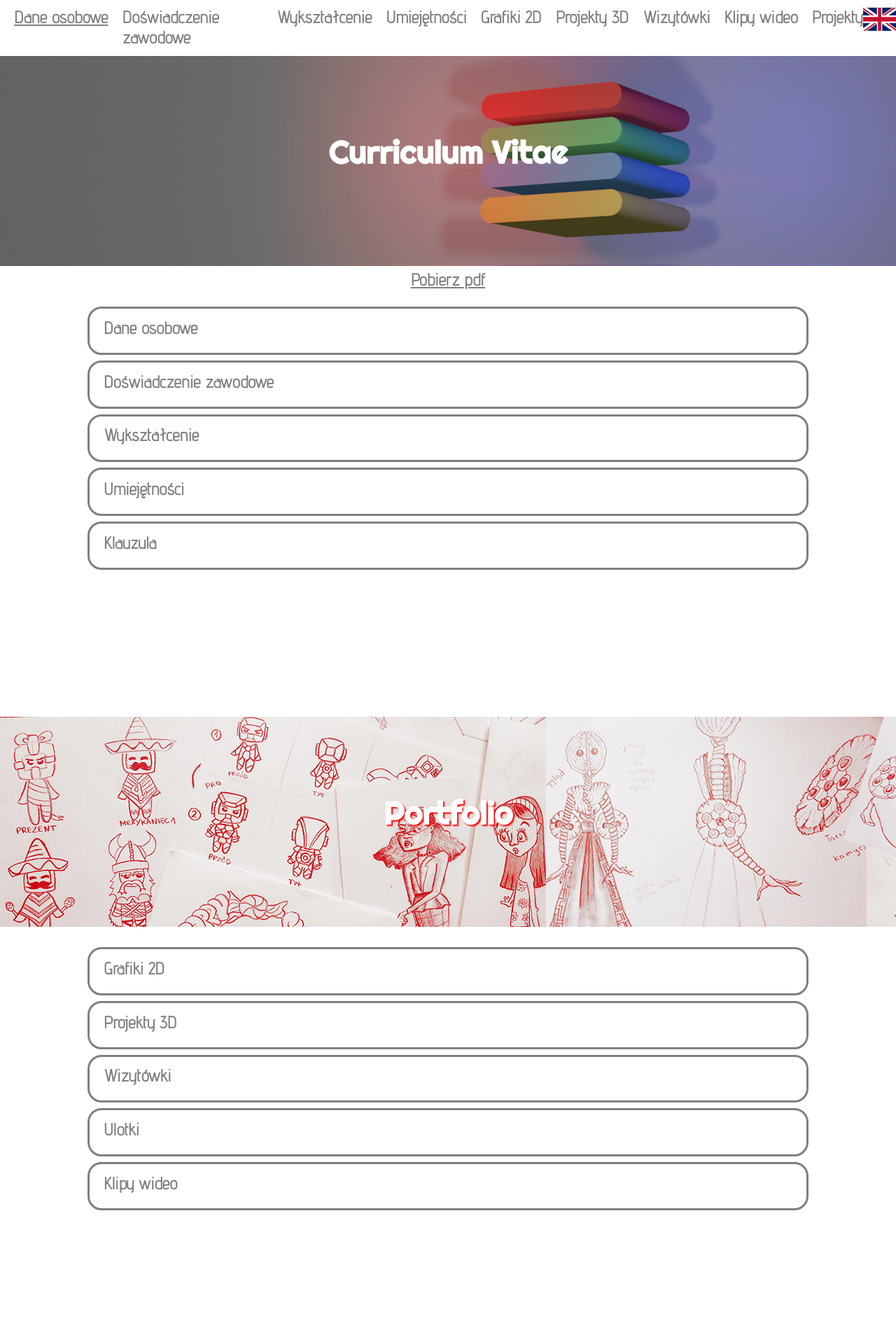
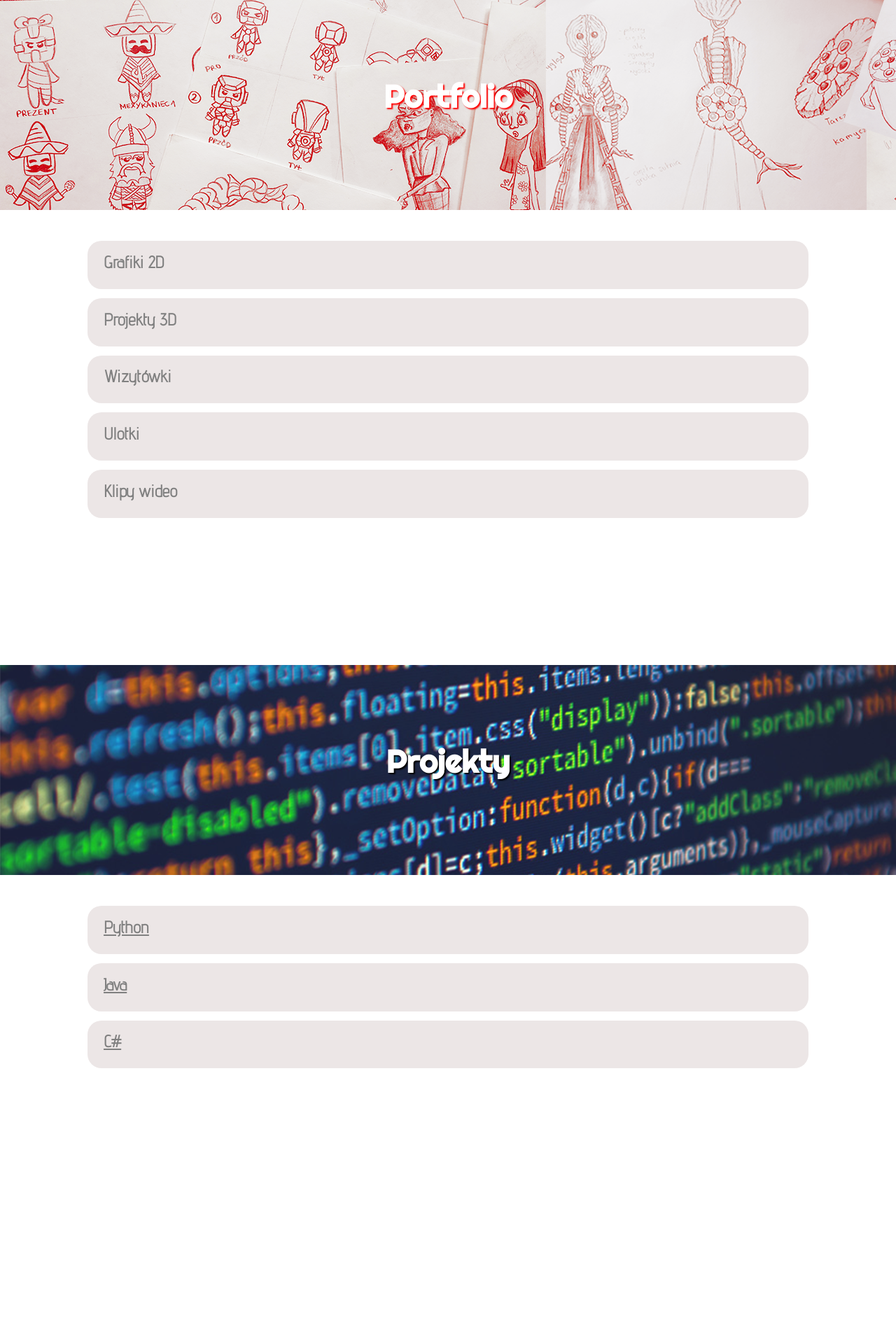
Before and after one commit to KingaNiej/kinganiejadlik.github.io, a PHP site: page / in a window 1280 px wide. Shown: the top 1920 px of the page at 70% size. Run offline with PHP 8.4, Linux system fonts and the light colour scheme.

Commit message:
new style

```diff
--- a/css.css
+++ b/css.css
@@ -98,10 +98,10 @@ h3,h4,h6,h7,h8{color: black;}
     border-style: solid;
     border-width: 3px;
     border-radius: 20px;
-    border-color: gray;
+    border-color: rgba(128, 128, 128, 0);
     margin: 0 auto;
     padding-top: 1%;
-    background-color: white;
+    background-color: rgb(236, 230, 230);
 }
 .panel{
     width: 100%;
@@ -109,8 +109,8 @@ h3,h4,h6,h7,h8{color: black;}
     margin-top: 10px;
     margin-bottom: 5px;
 }
-#panel1{background-image: url("./image/KingaCube.png");}
-#panel2{background-image: url("./image/background2.png"); text-shadow: red 2px 2px 2px;}
+#panel1{background-image: url("./image/KingaCube.png"); margin-bottom: 0;}
+#panel2{background-image: url("./image/background2.png"); text-shadow: red 2px 2px 2px; margin-top: 0;}
 #panel3{background-image: url("./image/tloCode.png"); text-shadow: black 2px 2px 2px;}
 
 #box1:hover{background-color: rgba(90, 152, 225,0.5);}
@@ -134,7 +134,7 @@ h3,h4,h6,h7,h8{color: black;}
 .luka{
     margin: 0 auto;
     width: 80%;
-    height: 8px;
+    height: 13px;
 }
 .bigluka{
     margin: 0 auto;
--- a/index.html
+++ b/index.html
@@ -11,199 +11,6 @@
 <title>Kinga Niejadlik CV</title>
 </head>
 <body>
-
-    <div class="header-grid-conteiner">
-        <a class="header-grid-item" href="#box1"><h2>Dane osobowe</h2></a>
-        <a class="header-grid-item" href="#box3"><h2>Doświadczenie zawodowe</h2></a>
-        <a class="header-grid-item" href="#box5"><h2>Wykształcenie</h2></a>
-        <a class="header-grid-item" href="#box7"><h2>Umiejętności</h2></a>
-        <a class="header-grid-item" href="#box13"><h2>Grafiki 2D</h2></a>
-        <a class="header-grid-item" href="#box15"><h2>Projekty 3D</h2></a>
-        <a class="header-grid-item" href="#box17"><h2>Wizytówki</h2></a>
-        <a class="header-grid-item" href="#box19"><h2>Klipy wideo</h2></a>
-        <a class="header-grid-item" href="#panel3"><h2>Projekty</h2></a>
-        <button class="button" onclick="location.href='htmlENG.html';"><img class="flag" src="image/eng-flag.png"></button>
-
-    </div>
-
-    <div class = "panel" id="panel1">
-        <h1>Curriculum Vitae</h1><br>
-        <div class="pobierzCV">
-        </div>
-    </div>
-    <a id="link" href="KingaNiejadlikCv.pdf" download target="_blank"><h5>Pobierz pdf</h5></a>
-
-    <div class="luka"></div>
-    <div class="luka"></div>
-    <div class="luka"></div>
-
-    <div class= "box" id="box1" style="display: block;" onclick="SwapDivsWithClick('box1','box2')">
-            <h2>Dane osobowe</h2>
-    </div>
-    <div class= "box" id="box2" style="display: none;" onclick="SwapDivsWithClick('box1','box2')">
-        <div class="rownoscDO">
-
-
-        <div class="laczenieKolumn">
-
-            <div class="srodekKolumna">
-                Imię:<br>
-                Nazwisko:<br>
-                Wiek:<br>
-                Status:<br>
-                E-mail:<br>
-                Telefon:
-            </div>
-            <div class="prawaKolumna">
-                Kinga<br>
-                Niejadlik<br>
-                23<br>
-                Studentka Informatyki<br>
-                kinga.niejadlik@gmail.com<br>
-                ---
-            </div>
-            </div>
-
-    </div>
-    </div>
-
-    <div class="luka"></div>
-
-    <div class= "box" id="box3" style="display: block;" onclick="SwapDivsWithClick('box3','box4')">
-        <h2>Doświadczenie zawodowe</h2>
-    </div>
-    <div class= "box" id="box4" style="display: none;" onclick="SwapDivsWithClick('box3','box4')">
-
-        <div class="doswiadczenieZawartosc">
-            01.01.2019-23.03.2020 Obsługa klienta w salonie <a href="https://imersja.pl/" target="_blank" class="firmy">Imersja VR</a> w Katowicach<br>
-            <h7>- Obsługa imprez zorganizowanych (urodziny, wieczory kawalerskie, wieczory panieńskie, imprezy firmowe)</h7><br>
-            <h7>- Instruktaż obsługi sprzętu VR oraz wyjaśnienie piodstawowych mechanik gier klientom</h7><br>
-            <h7>- Obsługa oraz serwisowanie sprzętu VR (Oculus Rift 2 + bieżnia Omni)</h7><br>
-            <h7>- Odpowiedni dobór gier do oczekiwań klientów</h7><br>
-            <br>
-            <br>
-            01.07.2018-30.08.2018 Technik serwisu w <a href="https://www.exorigo-upos.pl/pl/kariera/oferty-pracy/810-technik-serwisu-4" target="_blank"class="firmy">Exorgio Upos</a> w Gliwicach<br>
-            <h7>- Serwisowanie sprzętu firm</h7><br>
-            <h7>- Diagnozowanie oraz rozwiązywanie problemów IT</h7><br>
-            <br>
-            <br>
-            28.07.2016-05.06.2018 Obsługa klienta w lombardzie <a href="http://lombardwomi.pl/" target="_blank" class="firmy">WOMI</a> w Zabrzu<br>
-            <h7>- Sprzedaż i skup przedmiotów</h7><br>
-            <h7>- Wycena skupionych przedmiotów</h7><br>
-            <h7>- Prowadzenie dokumentacji</h7><br>
-            <br>
-            <br>
-        </div>
-
-    </div>
-
-    <div class="luka"></div>
-
-    <div class= "box" id="box5" style="display: block;" onclick="SwapDivsWithClick('box5','box6')">
-        <h2>Wykształcenie</h2>
-    </div>
-    <div class= "box" id="box6" style="display: none;" onclick="SwapDivsWithClick('box5','box6')">
-
-        <div class="wyksztalcenieZawartosc" id="wyksztalcenie1">
-            2020 - do teraz Uniwersytet Ekonomiczny w Katowicach (Magister)
-        </div>
-
-        <div class="line"></div>
-
-        <div class="wyksztalcenieZawartosc" id="wyksztalcenie1">
-            2017 - 2020 Uniwersytet Ekonomiczny w Katowicach (Licencjat)
-        </div>
-
-        <div class="line"></div>
-
-        <div class="wyksztalcenieZawartosc" id="wyksztalcenie2">
-            2014 - 2017 Liceum Ogólnokształcące nr 1 im. Adama Mickiewicza
-        </div>
-
-    </div>
-
-    <div class="luka"></div>
-
-    <div class= "box" id="box7" style="display: block;" onclick="SwapDivsWithClick('box7','box8')">
-        <h2>Umiejętności</h2>
-    </div>
-    <div class= "box" id="box8" style="display: none;" onclick="SwapDivsWithClick('box7','box8')">
-
-        <div class="doswiadczenieZawartosc">
-
-        PROGRAMY GRAFICZNE<br>
-        <div class="line2"></div>
-
-        <h7>Adobe Illustrator</h7><br>
-        <h7>Adobe Photoshop</h7><br>
-        <h7>JPixel</h7><br>
-        <h7>Gimp2</h7><br>
-        <h7>Inscape</h7><br>
-        <h7>3ds MAX</h7><br>
-        <h7>Blender</h7><br>
-        <h7>Krita</h7><br>
-        <h7>Figma</h7>
-        <br>
-        <br>
-
-        ŚRODOWISKA<br>
-        <div class="line2"></div>
-
-        <h7>Unity</h7><br>
-        <h7>Visual Studio</h7><br>
-        <h7>Visual Studio Code</h7><br>
-        <h7>Management Studio</h7><br>
-        <h7>Star UML</h7><br>
-        <h7>Intellij</h7><br>
-        <h7>Spyder</h7>
-        <br>
-        <br>
-
-         JĘZYKI PROGRAMISTYCZNE<br>
-        <div class="line2"></div>
-
-        <h7>Python</h7><br>
-        <h7>HTML, CSS, JAVASCRIPT</h7><br>
-        <h7>C#</h7><br>
-        <h7>JAVA</h7><br>
-        <h7>SQL</h7>
-        <br>
-        <br>
-
-       PAKIET OFFICE<br>
-       <div class="line2"></div>
-
-        <h7>Word</h7><br>
-        <h7>PowerPoint</h7><br>
-        <h7>Excel</h7><br>
-        <br>
-        <br>
-
-        JĘZYKI<br>
-        <div class="line2"></div>
-
-        <h7>Angielski (B2)</h7><br>
-        <br>
-        <br>
-        </div>
-    </div>
-
-    <div class="luka"></div>
-
-    <div class= "box" id="box11" style="display: block;" onclick="SwapDivsWithClick('box11','box12')">
-        <h2>Klauzula</h2>
-    </div>
-    <div class= "box" id="box12" style="display: none;" onclick="SwapDivsWithClick('box11','box12')">
-
-        <div class="doswiadczenieZawartosc">
-
-        <h4>Wyrażam zgodę na przetwarzanie moich danych osobowych <br>
-        w celu prowadzenia rekrutacji na aplikowane przeze mnie stanowisko.</h4>
-
-        </div>
-    </div>
-
-    <div class="bigluka"></div>
 
     <div class="panel" id="panel2">
         <h1>Portfolio</h1>
@@ -220,30 +27,25 @@
 
         <div class="doswiadczenieZawartosc">
 
-            Projekt strony internetowej<br>
             <img class="rownosscZdj" id="img15" src= "prace/www/www-planet.png"><br>
             <br>
             <br>
 
-            Animacja kczaki<br>
             <img class="rownosscZdj" id="img16" src= "prace/kaczki/kaczki.gif"><br>
             <br>
             <br>
 
-            Grafiki do gry ,,Delirium"<br>
             <img class="rownoscZdj" id="img1" src= "prace/delirium2D/Mieszkanie.png"><br>
             <img class="rownoscZdj" id="img2" src= "prace/delirium2D/demon.gif"><br>
             <img class="rownoscZdj" id="img3" src= "prace/delirium2D/demon3.gif"><br>
             <br>
             <br>
 
-            Grafiki do gry ,,LocoRush"<br>
             <img class="rownoscZdj" id="img4" src= "prace/locorush/locomenu.png"><br>
             <img class="rownoscZdj" id="img4" src= "prace/locorush/locogame.png"><br>
             <br>
             <br>
 
-            Aplikacja ,,WestTrek"<br>
             <video width="520" height="810" controls>
                 <source src="prace/apliakcja/app.mp4" type="video/mp4">
               Your browser does not support the video tag.
@@ -251,7 +53,6 @@
               <br>
               <br>
 
-            Animacja<br>
             <video width="600" height="600" controls>
                 <source src="prace/animacjaR/TatooAnimate.mov" type="video/mov">
                 <source src="prace/animacjaR/TatooAnimate.mp4" type="video/mp4">
@@ -260,22 +61,18 @@
               <br>
               <br>
 
-            Projekt ikon <br>
             <img class="rownoscZdj" id="img5" src= "prace/ikonyDoGry/KLAMSTWO.png"><br>
             <br>
             <br>
 
-            Projekt plakatu<br>
             <img class="rownoscZdj" id="img6" src= "prace/wlasne/got.png"><br>
             <br>
             <br>
 
-            Projekt plakatu<br>
             <img class="rownoscZdj" id="img7" src= "prace/wlasne/float.png"><br>
             <br>
             <br>
 
-            Projekt plakatu<br>
             <img class="rownoscZdj" id="img8" src= "prace/hades/KingaMateuszHades.png"><br>
             <br>
             <br>
@@ -293,12 +90,10 @@
 
         <div class="doswiadczenieZawartosc">
 
-            Projekt pokoju wykonany w 3Ds- maxie<br>
             <img class="rownoscZdj" id="img12" src= "prace/pokoj3d/pokoj2.jpg"><br>
             <br>
             <br>
 
-            Projekty modeli obiektów do gry mobilnej wykonanych w Blenderze<br>
             <img class="rownoscZdj" id="img14" src= "prace/eat3D/snowLVL.png"><br>
             <img class="rownoscZdj" id="img13" src= "prace/eat3D/BasicSkin.png"><br>
             <img class="rownoscZdj" id="img13" src= "prace/eat3D/mexican.png"><br>
@@ -323,17 +118,14 @@
 
         <div class="doswiadczenieZawartosc">
 
-            Wizytówka trenera personalnego<br>
             <img class="rownoscZdj" id="img10" src= "prace/wizytowka/wiz.png"><br>
             <br>
             <br>
 
-            Projekt wizytówki ,,WesTrek"<br>
             <img class="rownoscZdj" id="img11" src= "prace/wesTrek/wizytowka.png"><br>
             <br>
             <br>
 
-            Wizytówka firmy ,,ElectroJack"<br>
             <img class="rownoscZdj" id="img17" src= "prace/electroJ/WizytówkaElectroJack.png"><br>
             <br>
             <br>
@@ -351,7 +143,6 @@
 
         <div class="doswiadczenieZawartosc">
 
-            Ulotka firmy ,,ElectroJack"<br>
             <img class="rownoscZdj" id="img18" src= "prace/electroJ/UlotkaElectroJack.png"><br>
             <br>
             <br>
@@ -380,14 +171,13 @@
 
     <div class="bigluka"></div>
 
-
     <div class="panel" id="panel3">
         <h1>Projekty</h1>
     </div>
 
-
     <div class="luka"></div>
-
+    <div class="luka"></div>
+    <div class="luka"></div>
 
     <div class= "box boxGrafiki wizytowki" id="box21" style="display: block;">
         <a id ="link" href="https://github.com/KingaNiejadlik/ScrabblePython" download target="_blank"><h2>Python</h2> </a>
@@ -408,6 +198,10 @@
 
     <div class="bigluka"></div>
     <div class="bigluka"></div>
-    <div class="bigluka"></div>
+
+    <div class = "panel" id="panel1">
+        <h1>kinga.niejadlik@gmail.com</h1><br>
+    </div>
+
 </body>
 </html>
```
